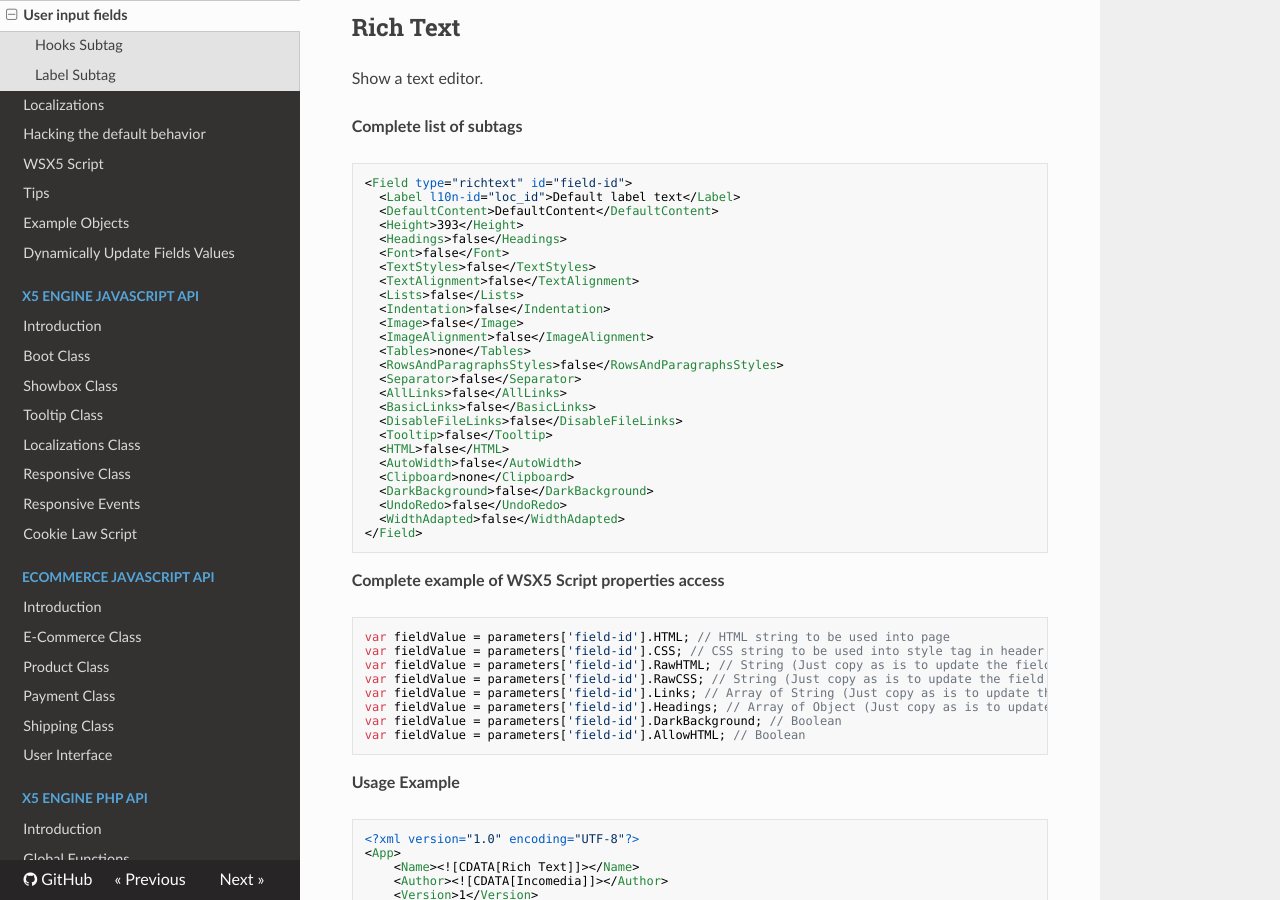
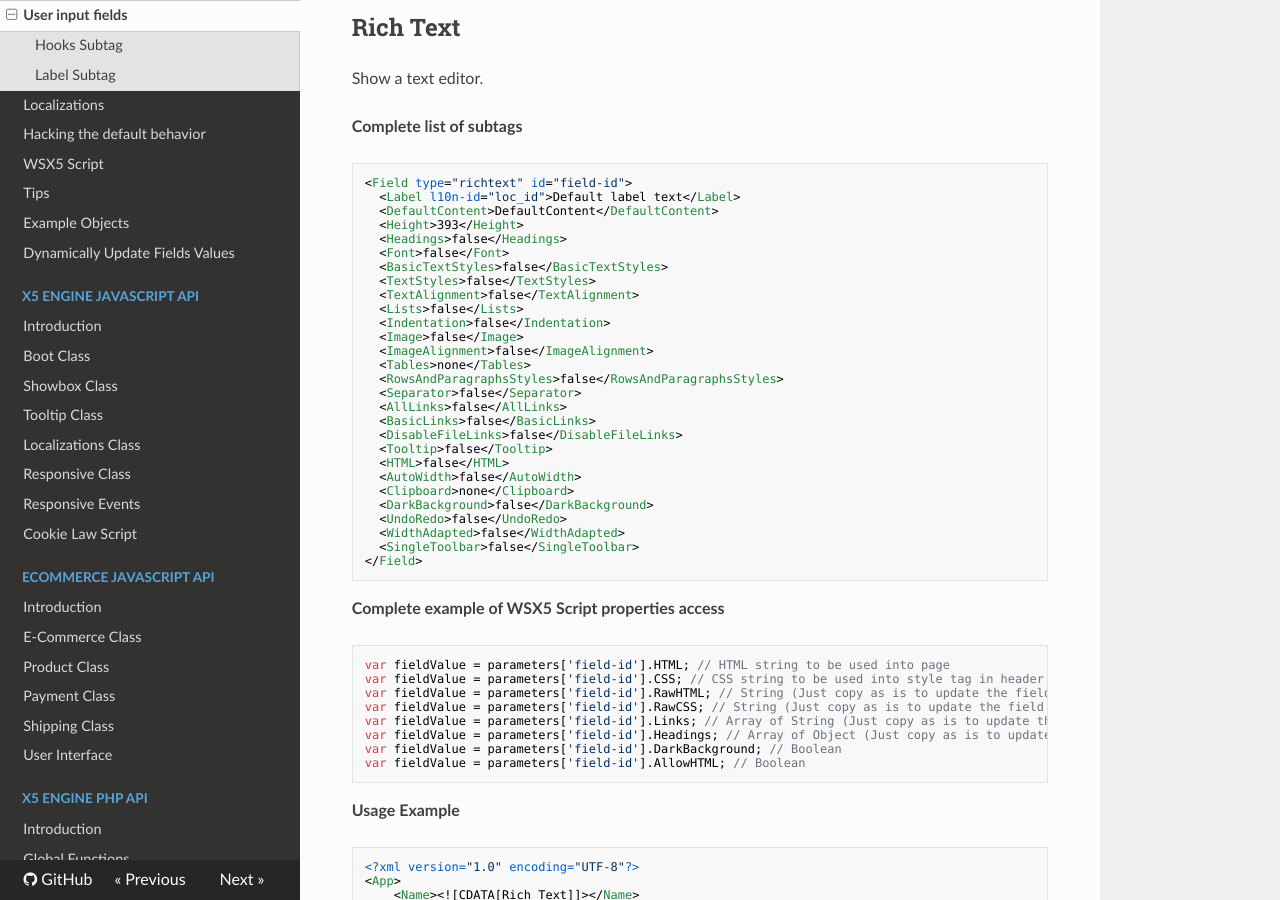
Before and after one commit to WebSiteX5/wsx5-developers-guide, an MkDocs documentation site: the page built from docs/optional-objects/user-input-fields.md, in a window 1280 px wide and 900 px high, scrolled down 11924 px. Built offline with MkDocs 1.6.1, drawn with Linux system fonts in a browser that asks for light colours; nearby versions of some CDN libraries; old or Windows-style settings are respelled for this version of MkDocs.

Commit message:
New Rich Text Field Options
- BasicTextStyles, enables Bold, Italic, Underline and Strikethru buttons
- SingleToolbar, puts all the buttons on one toolbar

````diff
--- a/docs/optional-objects/user-input-fields.md
+++ b/docs/optional-objects/user-input-fields.md
@@ -562,6 +562,7 @@ Show a text editor.
   <Height>393</Height>
   <Headings>false</Headings>
   <Font>false</Font>
+  <BasicTextStyles>false</BasicTextStyles>
   <TextStyles>false</TextStyles>
   <TextAlignment>false</TextAlignment>
   <Lists>false</Lists>
@@ -581,6 +582,7 @@ Show a text editor.
   <DarkBackground>false</DarkBackground>
   <UndoRedo>false</UndoRedo>
   <WidthAdapted>false</WidthAdapted>
+  <SingleToolbar>false</SingleToolbar>
 </Field>
 ```
 
````
